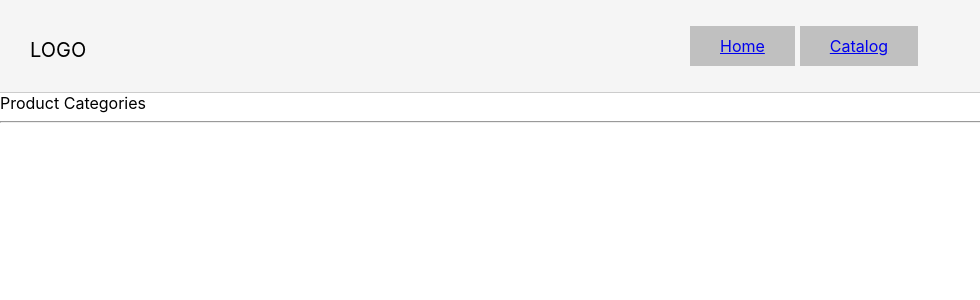
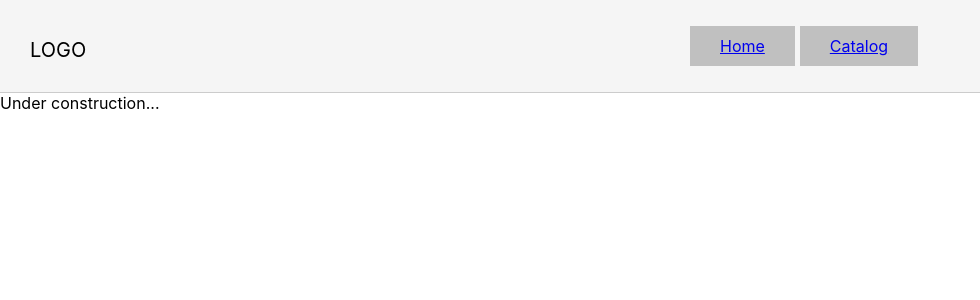
Before and after one commit to Tom-chack/store, a React (Create React App) app: page /catalog in a window 1280 px wide. Shown: the top 300 px of the page, without its empty margins (0-980 px from the left). Built offline with nearby package versions, Linux system fonts and the light colour scheme.

Commit message:
Router, Store, useReducer(), useContext()...

```diff
--- a/src/components/Catalog.jsx
+++ b/src/components/Catalog.jsx
@@ -1,13 +1,6 @@
 function Catalog() {
     return (
-        <div>
-            Product Categories
-            <hr />
-            <ul>
-            {/* { categories.map( category => <li key={category.CategoryValue}>{category.CatName}</li> ) } */}
-            </ul>
-
-        </div>
+        <div> Under construction... </div>
     )
 }
 
```
